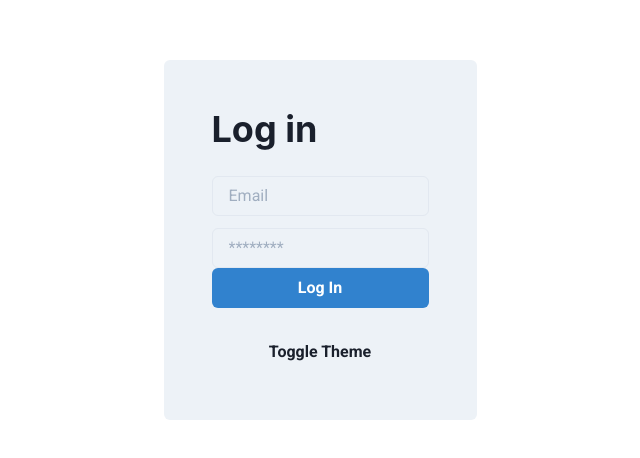
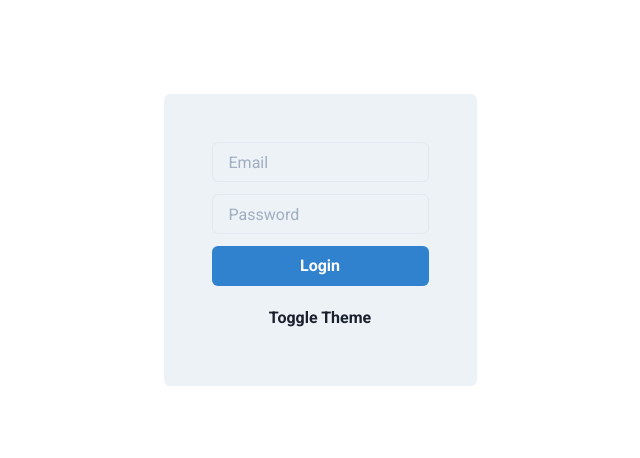
Before and after one commit to AlexGroat/code-cave-2.0, a React (Create React App) app in the folder client/: page /login in a window 1280 px wide. Shown: the part 160-618 px from the top of the page, without its empty margins (320-960 px from the left). Built offline with nearby package versions, Linux system fonts and the light colour scheme.

Commit message:
login functionality works

```diff
--- a/client/src/pages/Login/index.js
+++ b/client/src/pages/Login/index.js
@@ -3,23 +3,104 @@ import { Link } from "react-router-dom";
 import { useMutation } from "@apollo/client";
 import { LOGIN_USER } from "../../utils/mutations";
 import Auth from "../../utils/auth";
-import { Button, Flex, Heading, Input, useColorMode, useColorModeValue } from '@chakra-ui/react';
+import {
+  Button,
+  Flex,
+  Input,
+  useColorMode,
+  useColorModeValue,
+} from "@chakra-ui/react";
 
-function LoginPage () {
-    const { toggleColorMode } = useColorMode();
-    const formBackground = useColorModeValue("gray.100", "gray.700")
-    return (
-    <Flex height="100vh" alignItems="center" justifyContent="center">
-        <Flex direction="column" background={formBackground} p={12} rounded={6}>
-            <Heading mb={6}>Log in</Heading>
-            <Input placeholder="Email" variant="outline" mb={3} type="email"/>
-            <Input placeholder='********' variant='outline'  type='password'/>
-            <Button mb={6} colorScheme="blue">Log In</Button>
-            <Button onClick={toggleColorMode}>Toggle Theme</Button>
+const Login = () => {
+  const { toggleColorMode } = useColorMode();
+  const formBackground = useColorModeValue("gray.100", "gray.700");
+  const [formState, setFormState] = useState({ email: "", password: "" });
+  const [login, { error, data }] = useMutation(LOGIN_USER);
+  // update state based on form input changes
+  const handleChange = (event) => {
+    const { name, value } = event.target;
+    setFormState({
+      ...formState,
+      [name]: value,
+    });
+  };
+  // submit form
+  const handleFormSubmit = async (event) => {
+    event.preventDefault();
+    console.log(formState);
+    try {
+      const { data } = await login({
+        variables: { ...formState },
+      });
+      Auth.login(data.login.token);
+    } catch (e) {
+      console.error(e);
+    }
+    // clear form values
+    setFormState({
+      email: "",
+      password: "",
+    });
+  };
 
-        </Flex>
-    </Flex>
-    )
+  return (
+    <>
+      <div>
+        <div>
+          {data ? (
+            <p>
+              Success!
+              <Link to="/">back to the homepage.</Link>
+            </p>
+          ) : (
+            <form
+              className="signup-form"
+              background={formBackground}
+              onSubmit={handleFormSubmit}
+            >
+              <Flex height="100vh" alignItems="center" justifyContent="center">
+                <Flex
+                  direction="column"
+                  background={formBackground}
+                  p={12}
+                  rounded={6}
+                >
+                  <Input
+                    className="signupInput"
+                    placeholder="Email"
+                    mb={3}
+                    name="email"
+                    type="email"
+                    value={formState.email}
+                    onChange={handleChange}
+                  />
+                  <Input
+                    className="passwordInput"
+                    placeholder="Password"
+                    mb={3}
+                    name="password"
+                    type="password"
+                    value={formState.password}
+                    onChange={handleChange}
+                  />
+                  <Button
+                    mb={3}
+                    colorScheme="blue"
+                    style={{ curser: "pointer" }}
+                    type="submit"
+                  >
+                    Login
+                  </Button>
+
+                  <Button onClick={toggleColorMode}>Toggle Theme</Button>
+                </Flex>
+              </Flex>
+            </form>
+          )}
+        </div>
+      </div>
+    </>
+  );
 };
 
-export default LoginPage
+export default Login;
```
